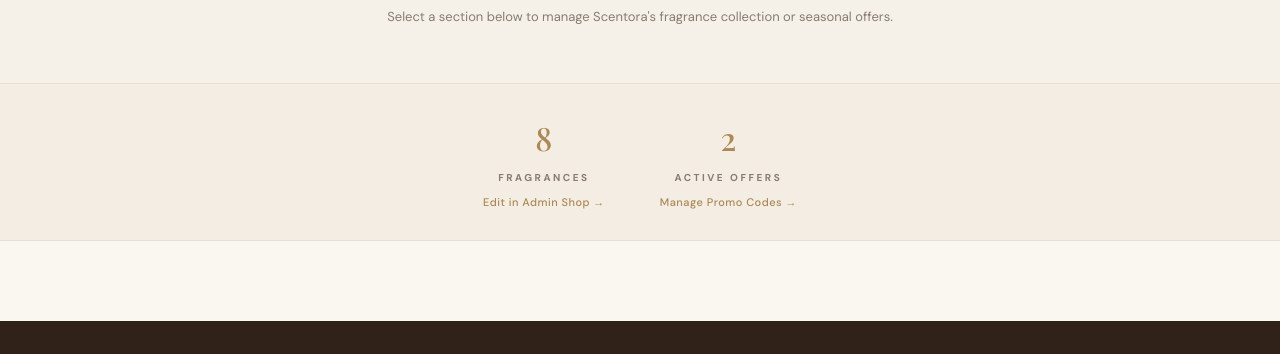
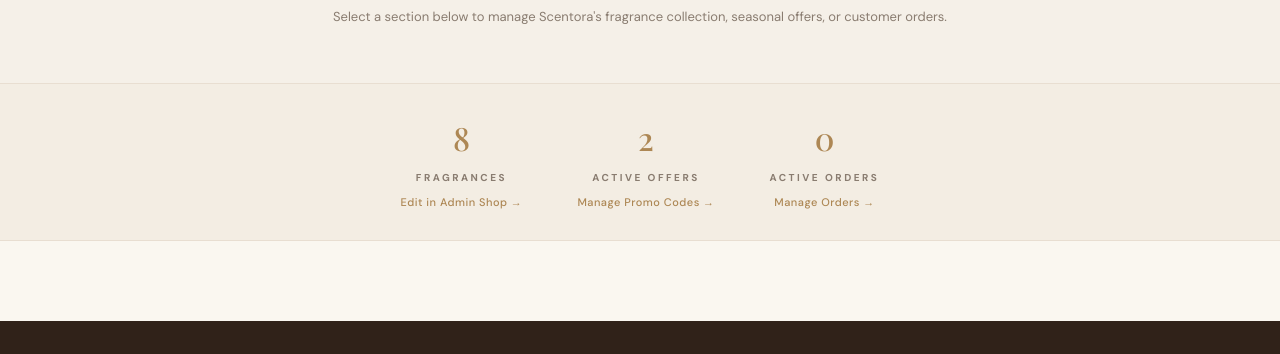
Before and after one commit to carolemil/Scentora-Online-Perfume-Store, a plain HTML site: page admin.html in a window 1280 px wide. Shown: the part 253-607 px from the top of the page. Drawn offline with nearby package versions, Linux system fonts and the light colour scheme; sample sign-in values are in the browser's storage; a web font is replaced by a local one.

Commit message:
added an order counter in admin view

```diff
--- a/admin.html
+++ b/admin.html
@@ -83,7 +83,7 @@
   <section class="page-banner">
     <p class="eyebrow">STORE MANAGEMENT</p>
     <h1>Atelier <span>Admin</span></h1>
-    <p class="banner-sub">Select a section below to manage Scentora's fragrance collection or seasonal offers.</p>
+    <p class="banner-sub">Select a section below to manage Scentora's fragrance collection, seasonal offers, or customer orders.</p>
   </section>
 
   <!-- Clickable Dynamic Stats Overview -->
@@ -98,6 +98,12 @@
       <span class="stat-number" id="active-offers-count">0</span>
       <span class="stat-label">ACTIVE OFFERS</span>
       <span class="stat-hint">Manage Promo Codes →</span>
+    </a>
+
+    <a href="admin-orders.html" class="stat-box stat-box-link" title="View & Manage Active Orders">
+      <span class="stat-number" id="active-orders-count">0</span>
+      <span class="stat-label">ACTIVE ORDERS</span>
+      <span class="stat-hint">Manage Orders →</span>
     </a>
   </section>
 
@@ -145,6 +151,23 @@
         window.location.href = "admin-login.html";
       };
     }
+
+    // Load Active Orders count from localStorage
+    function updateActiveOrdersDisplay() {
+      const ordersCountEl = document.getElementById("active-orders-count");
+      if (ordersCountEl) {
+        ordersCountEl.textContent = localStorage.getItem("scentoraActiveOrders") || "0";
+      }
+    }
+
+    document.addEventListener("DOMContentLoaded", updateActiveOrdersDisplay);
+
+    // Live-sync across browser tabs when a customer checks out
+    window.addEventListener("storage", function (e) {
+      if (e.key === "scentoraActiveOrders") {
+        updateActiveOrdersDisplay();
+      }
+    });
   </script>
 
   <script src="js/admin.js"></script>
```
Also changed, not shown: cart.html (+15 -0 lines).
